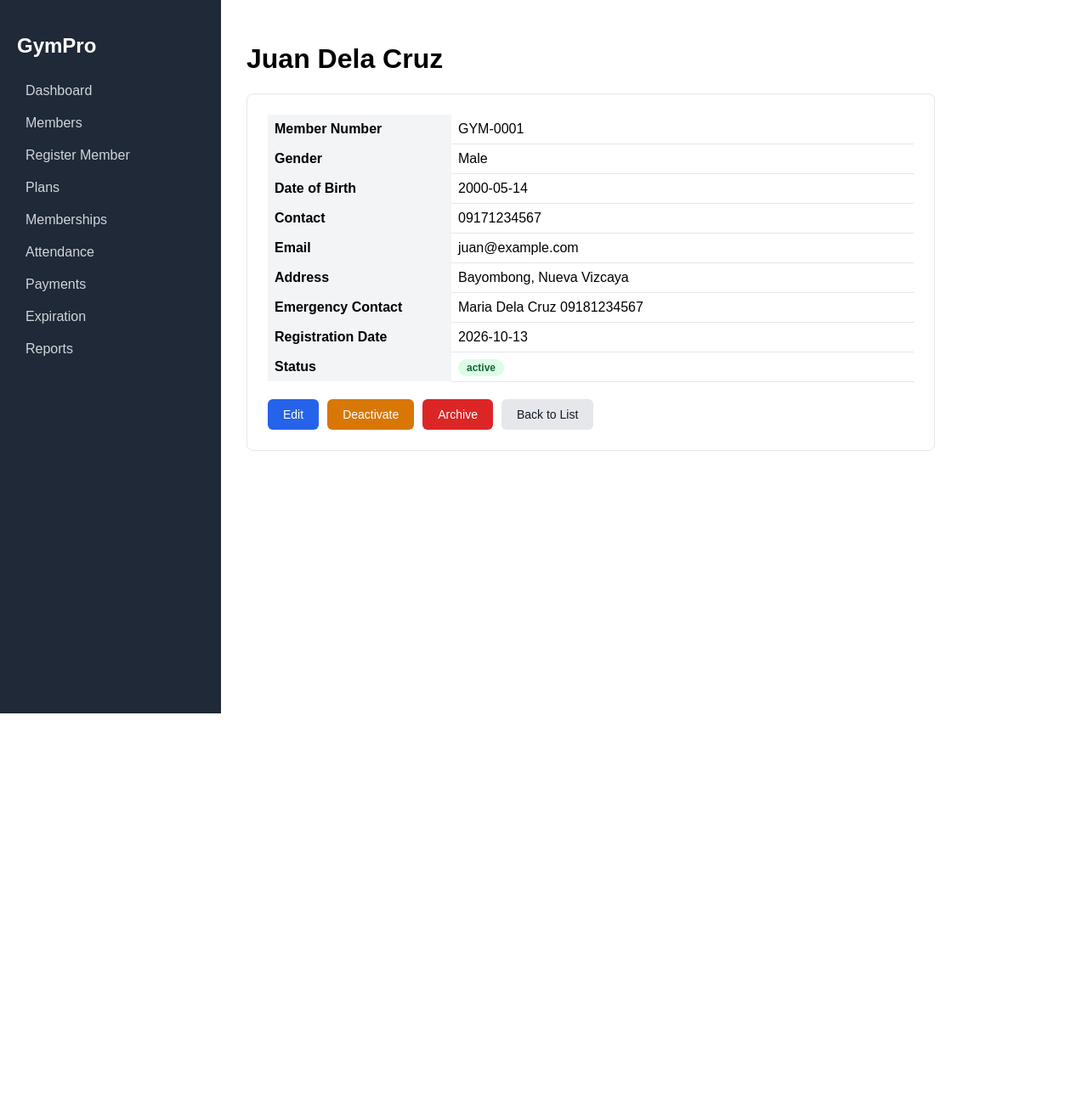
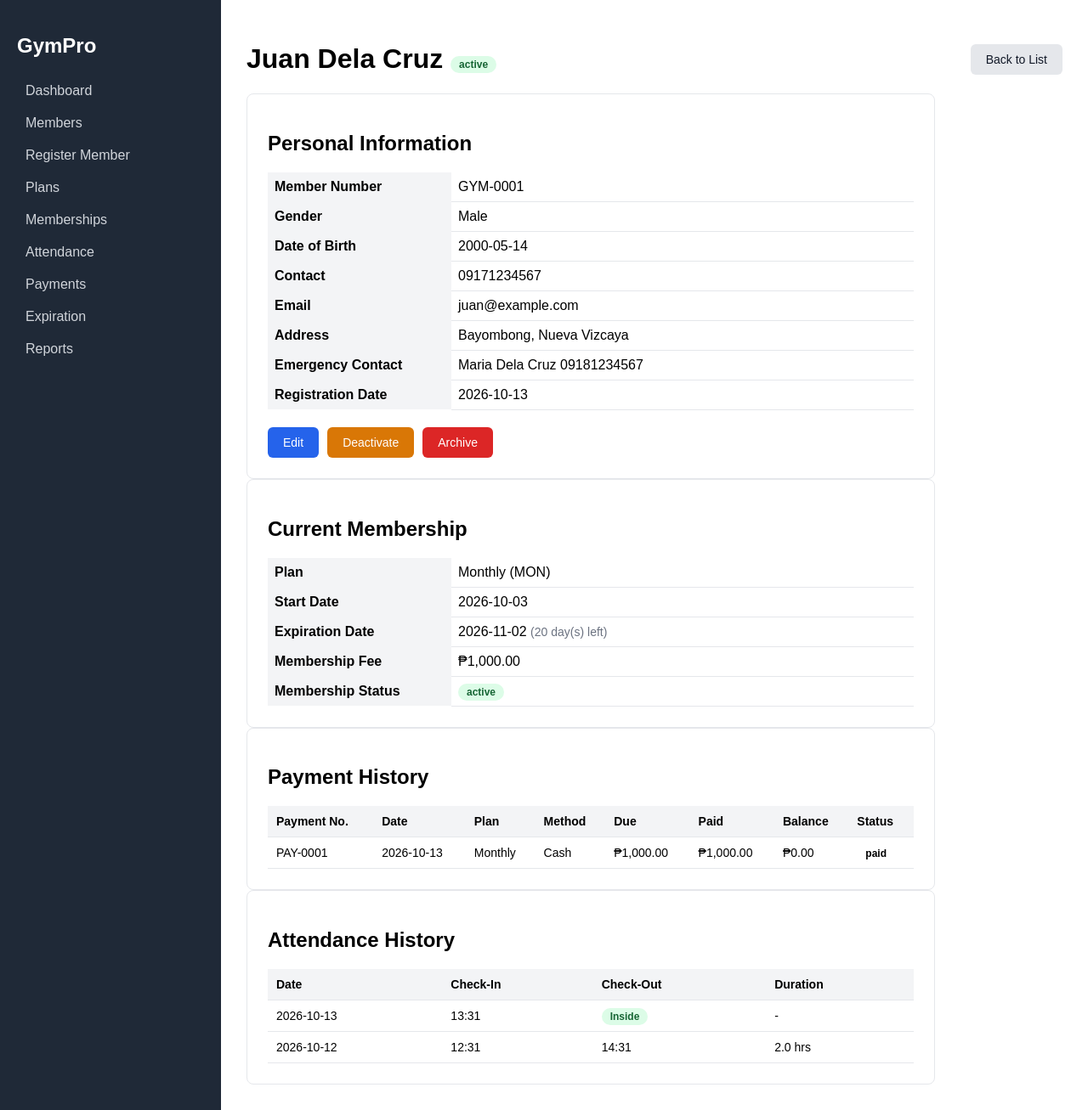
Before and after one commit to Radleyyyy/GYM_MANAGEMENT_SYSTEM, a Flask app: page /members/1 in a window 1280 px wide. Shown: the whole page at 85% size. Before the commit the page ends 840 px from the top, so only its background shows below. Run offline with Flask 3, Linux system fonts and the light colour scheme; data comes from the database, SQL or seed files in the repository.

Commit message:
Lab 5: member profile

```diff
--- a/controllers/members.py
+++ b/controllers/members.py
@@ -91,7 +91,16 @@ def view(member_id):
     if member is None:
         flash("Member not found.", "error")
         return redirect(url_for("members.list_members"))
-    return render_template("member_view.html", member=member)
+    membership = member_model.get_current_membership(member_id)
+    days_left = None
+    if membership:
+        days_left = (date.fromisoformat(membership["end_date"]) - date.today()).days
+    payments = member_model.get_payment_history(member_id)
+    visits = member_model.get_attendance_history(member_id)
+    return render_template(
+        "member_view.html", member=member, membership=membership,
+        days_left=days_left, payments=payments, visits=visits,
+    )
 
 
 @members_bp.route("/<int:member_id>/edit", methods=["GET", "POST"])
--- a/models/member_model.py
+++ b/models/member_model.py
@@ -108,3 +108,50 @@ def has_active_membership(member_id):
     ).fetchone()
     conn.close()
     return row is not None
+
+def get_current_membership(member_id):
+    conn = get_db()
+    row = conn.execute(
+        """SELECT ms.*, p.plan_name, p.plan_code
+           FROM memberships ms
+           JOIN membership_plans p ON p.plan_id = ms.plan_id
+           WHERE ms.member_id = ?
+           ORDER BY CASE ms.status
+                      WHEN 'active' THEN 0 WHEN 'pending' THEN 1
+                      WHEN 'suspended' THEN 2 ELSE 3 END,
+                    ms.end_date DESC
+           LIMIT 1""",
+        (member_id,),
+    ).fetchone()
+    conn.close()
+    return row
+
+
+def get_payment_history(member_id):
+    conn = get_db()
+    rows = conn.execute(
+        """SELECT pay.payment_number, pay.payment_date, p.plan_name,
+                  pm.method_name, pay.amount_due, pay.amount_paid,
+                  pay.balance, pay.payment_status
+           FROM payments pay
+           JOIN memberships ms ON ms.membership_id = pay.membership_id
+           JOIN membership_plans p ON p.plan_id = ms.plan_id
+           JOIN payment_methods pm ON pm.method_id = pay.method_id
+           WHERE pay.member_id = ?
+           ORDER BY pay.payment_date DESC, pay.payment_id DESC""",
+        (member_id,),
+    ).fetchall()
+    conn.close()
+    return rows
+
+
+def get_attendance_history(member_id, limit=20):
+    conn = get_db()
+    rows = conn.execute(
+        """SELECT check_in_time, check_out_time, duration_minutes
+           FROM attendance WHERE member_id = ?
+           ORDER BY check_in_time DESC LIMIT ?""",
+        (member_id, limit),
+    ).fetchall()
+    conn.close()
+    return rows
--- a/templates/member_view.html
+++ b/templates/member_view.html
@@ -1,8 +1,15 @@
 {% extends "base.html" %}
 {% block title %}Member Profile{% endblock %}
 {% block content %}
-<h1>{{ member.first_name }} {{ member.last_name }}</h1>
-<div class="form-card">
+<div class="page-head">
+  <h1>{{ member.first_name }} {{ member.last_name }}
+    <span class="badge badge-{{ member.status }}">{{ member.status }}</span>
+  </h1>
+  <a href="{{ url_for('members.list_members') }}" class="btn btn-light">Back to List</a>
+</div>
+
+<div class="form-card profile-card">
+  <h2>Personal Information</h2>
   <table class="details">
     <tr><th>Member Number</th><td>{{ member.member_number }}</td></tr>
     <tr><th>Gender</th><td>{{ member.gender }}</td></tr>
@@ -12,9 +19,7 @@
     <tr><th>Address</th><td>{{ member.address or '-' }}</td></tr>
     <tr><th>Emergency Contact</th><td>{{ member.emergency_contact or '-' }}</td></tr>
     <tr><th>Registration Date</th><td>{{ member.registration_date }}</td></tr>
-    <tr><th>Status</th><td><span class="badge badge-{{ member.status }}">{{ member.status }}</span></td></tr>
   </table>
-
   <div class="actions">
     <a href="{{ url_for('members.edit', member_id=member.member_id) }}" class="btn">Edit</a>
 
@@ -42,8 +47,75 @@
       <button type="submit" class="btn">Restore</button>
     </form>
     {% endif %}
-
-    <a href="{{ url_for('members.list_members') }}" class="btn btn-light">Back to List</a>
   </div>
 </div>
+
+<div class="form-card profile-card">
+  <h2>Current Membership</h2>
+  {% if membership %}
+  <table class="details">
+    <tr><th>Plan</th><td>{{ membership.plan_name }} ({{ membership.plan_code }})</td></tr>
+    <tr><th>Start Date</th><td>{{ membership.start_date }}</td></tr>
+    <tr><th>Expiration Date</th><td>{{ membership.end_date }}
+      {% if days_left is not none %}
+        <span class="muted">
+        {% if days_left > 0 %}({{ days_left }} day(s) left)
+        {% elif days_left == 0 %}(expires today)
+        {% else %}(expired {{ -days_left }} day(s) ago){% endif %}
+        </span>
+      {% endif %}
+    </td></tr>
+    <tr><th>Membership Fee</th><td>₱{{ '{:,.2f}'.format(membership.membership_fee) }}</td></tr>
+    <tr><th>Membership Status</th><td><span class="badge badge-{{ membership.status }}">{{ membership.status }}</span></td></tr>
+  </table>
+  {% else %}
+  <p class="muted">No membership yet.</p>
+  {% endif %}
+</div>
+
+<div class="form-card profile-card">
+  <h2>Payment History</h2>
+  <table class="data-table">
+    <thead>
+      <tr><th>Payment No.</th><th>Date</th><th>Plan</th><th>Method</th><th>Due</th><th>Paid</th><th>Balance</th><th>Status</th></tr>
+    </thead>
+    <tbody>
+      {% for p in payments %}
+      <tr>
+        <td>{{ p.payment_number }}</td>
+        <td>{{ p.payment_date }}</td>
+        <td>{{ p.plan_name }}</td>
+        <td>{{ p.method_name }}</td>
+        <td>₱{{ '{:,.2f}'.format(p.amount_due) }}</td>
+        <td>₱{{ '{:,.2f}'.format(p.amount_paid) }}</td>
+        <td>₱{{ '{:,.2f}'.format(p.balance) }}</td>
+        <td><span class="badge badge-{{ p.payment_status }}">{{ p.payment_status }}</span></td>
+      </tr>
+      {% else %}
+      <tr><td colspan="8" class="muted">No payment records.</td></tr>
+      {% endfor %}
+    </tbody>
+  </table>
+</div>
+
+<div class="form-card profile-card">
+  <h2>Attendance History</h2>
+  <table class="data-table">
+    <thead>
+      <tr><th>Date</th><th>Check-In</th><th>Check-Out</th><th>Duration</th></tr>
+    </thead>
+    <tbody>
+      {% for v in visits %}
+      <tr>
+        <td>{{ v.check_in_time[:10] }}</td>
+        <td>{{ v.check_in_time[11:16] }}</td>
+        <td>{% if v.check_out_time %}{{ v.check_out_time[11:16] }}{% else %}<span class="badge badge-active">Inside</span>{% endif %}</td>
+        <td>{% if v.duration_minutes is not none %}{{ (v.duration_minutes / 60)|round(1) }} hrs{% else %}-{% endif %}</td>
+      </tr>
+      {% else %}
+      <tr><td colspan="4" class="muted">No attendance records.</td></tr>
+      {% endfor %}
+    </tbody>
+  </table>
+</div>
 {% endblock %}
```
